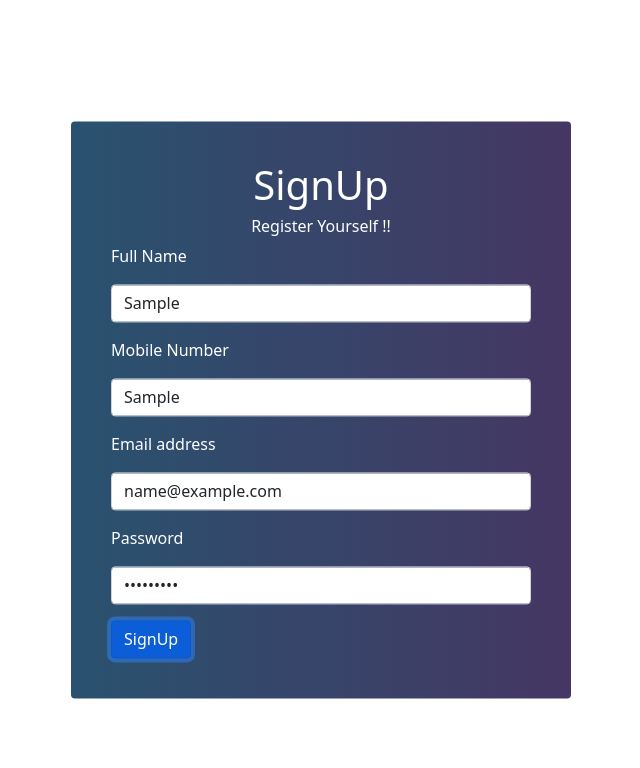
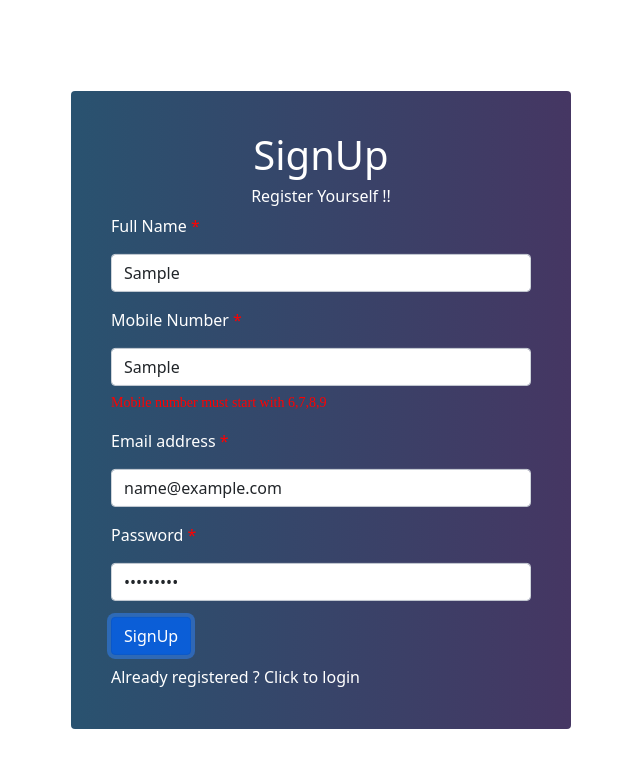
Before and after one commit to Gem-JaiSingh/ToDo-app, an Angular app: page /signup in a window 1280 px wide. Both pictures are taken after typing "Sample", "Sample", "name@example.com", "Sample123" into the empty fields and a click on the button "SignUp". Shown: the top 768 px of the page, without its empty margins (319-959 px from the left). Built offline with nearby package versions, Linux system fonts and the light colour scheme.

Commit message:
validations added in signup form

```diff
--- a/src/app/Main/login/login.component.css
+++ b/src/app/Main/login/login.component.css
@@ -17,3 +17,9 @@ label{
 .card h1,h6{
     color: #fff;
 }
+
+a{
+    color: #fff;
+    margin-top: 10px;
+    text-decoration: none;
+}
--- a/src/app/Main/login/login.component.html
+++ b/src/app/Main/login/login.component.html
@@ -19,6 +19,7 @@
 
                     <button type="submit" class="btn btn-primary">Login</button>
                   </form>
+                  <a routerLink="/signup">New user ? Click to SignUp</a>
             </div>
         </div>
     </div>
--- a/src/app/Main/signup/signup.component.css
+++ b/src/app/Main/signup/signup.component.css
@@ -17,3 +17,23 @@ label{
 .card h1,h6{
     color: #fff;
 }
+
+a{
+    color: #fff;
+    margin-top: 10px;
+    text-decoration: none;
+}
+
+.error-msg {
+    color: red;
+    font-size: 14px;
+    margin: 6px 0 0 0;
+    word-break: break-word;
+    font-family: pop-reg;
+}
+
+
+    label::after {
+        color: red;
+        content: " *";
+    }
--- a/src/app/Main/signup/signup.component.html
+++ b/src/app/Main/signup/signup.component.html
@@ -6,29 +6,123 @@
           <h1>SignUp</h1>
           <h6>Register Yourself !!</h6>
         </div>
-                <form>
+        <form [formGroup]="signupForm">
           <div class="form-group mb-3">
-                        <label for="exampleInputEmail1">Full Name</label>
-                        <input type="text" class="form-control mt-3" id="exampleInputname" aria-describedby="namehelp" placeholder="Enter your full name">
-
+            <label for="fullName">Full Name</label>
+            <input
+              type="text"
+              class="form-control mt-3"
+              id="fullName"
+              aria-describedby="namehelp"
+              placeholder="Enter your full name"
+              formControlName="fullName"
+            />
+            <div
+              *ngIf="
+                signupForm.controls['fullName'].invalid &&
+                (signupForm.controls['fullName'].dirty ||
+                  signupForm.controls['fullName'].touched)
+              "
+              class="error-msg"
+            >
+              <div *ngIf="signupForm.controls['fullName'].errors?.['required']">
+                Fullname is requird
+              </div>
+            </div>
           </div>
           <div class="form-group mb-3">
-                        <label for="exampleInputEmail1">Mobile Number</label>
-                        <input type="text" class="form-control mt-3" id="exampleInputnumber" aria-describedby="mobileHelp" placeholder="Enter mobile nuber">
-
+            <label for="mobileNumber">Mobile Number</label>
+            <input
+              type="text"
+              class="form-control mt-3"
+              (keypress)="isNumberKey($event)"
+              id="mobileNumber"
+              aria-describedby="mobileHelp"
+              placeholder="Enter mobile number"
+              formControlName="mobileNumber"
+              maxlength="10"
+            />
+            <div
+              *ngIf="
+                signupForm.controls['mobileNumber'].invalid &&
+                (signupForm.controls['mobileNumber'].dirty ||
+                  signupForm.controls['mobileNumber'].touched)
+              "
+              class="error-msg"
+            >
+              <div
+                *ngIf="signupForm.controls['mobileNumber'].errors?.['required']"
+              >
+                Mobile number is requird
+              </div>
+              <div *ngIf="signupForm.controls['mobileNumber'].dirty">
+                Mobile number must start with 6,7,8,9
+              </div>
+            </div>
           </div>
           <div class="form-group mb-3">
-                      <label for="exampleInputEmail1">Email address</label>
-                      <input type="email" class="form-control mt-3" id="exampleInputEmail1" aria-describedby="emailHelp" placeholder="Enter email">
-
+            <label for="emailAddress">Email address</label>
+            <input
+              type="email"
+              class="form-control mt-3"
+              id="emailAddress"
+              aria-describedby="emailHelp"
+              placeholder="Enter email"
+              formControlName="emailAddress"
+            />
+            <div
+              *ngIf="
+                signupForm.controls['emailAddress'].invalid &&
+                (signupForm.controls['emailAddress'].dirty ||
+                  signupForm.controls['emailAddress'].touched)
+              "
+              class="error-msg"
+            >
+              <div
+                *ngIf="signupForm.controls['emailAddress'].errors?.['required']"
+              >
+                Email address is requird
+              </div>
+              <div
+                *ngIf="signupForm.controls['emailAddress'].errors?.['pattern']"
+              >
+                Email address is invalid
+              </div>
+            </div>
           </div>
           <div class="form-group mb-3">
-                      <label for="exampleInputPassword1">Password</label>
-                      <input type="password" class="form-control mt-3" id="exampleInputPassword1" placeholder="Password">
+            <label for="password">Password</label>
+            <input
+              type="password"
+              class="form-control mt-3"
+              minlength="8"
+              maxlength="20"
+              id="password"
+              placeholder="Password"
+              formControlName="password"
+            />
+            <div
+              *ngIf="
+                signupForm.controls['password'].invalid &&
+                (signupForm.controls['password'].dirty ||
+                  signupForm.controls['password'].touched)
+              "
+              class="error-msg"
+            >
+              <div *ngIf="signupForm.controls['password'].errors?.['required']">
+                Email address is requird
+              </div>
+              <div
+                *ngIf="signupForm.controls['password'].errors?.['minlength']"
+              >
+                Password must be minimun 8 characters and maximum 20 characters
+              </div>
+            </div>
           </div>
 
           <button type="submit" class="btn btn-primary">SignUp</button>
         </form>
+        <a routerLink="/login" href="">Already registered ? Click to login</a>
       </div>
     </div>
   </div>
--- a/src/app/Main/signup/signup.component.ts
+++ b/src/app/Main/signup/signup.component.ts
@@ -1,4 +1,8 @@
 import { Component, OnInit } from '@angular/core';
+import { FormBuilder } from '@angular/forms';
+import { FormGroup } from '@angular/forms';
+import { FormControl } from '@angular/forms';
+import { Validators } from '@angular/forms';
 
 @Component({
   selector: 'app-signup',
@@ -7,9 +11,60 @@ import { Component, OnInit } from '@angular/core';
 })
 export class SignupComponent implements OnInit {
 
+  public signupForm !: FormGroup
+
   constructor() { }
 
   ngOnInit(): void {
+    this.signupForm = new FormGroup({
+      fullName: new FormControl (
+        "",
+        [
+          Validators.required,
+          Validators.maxLength(90),
+
+        ]),
+      mobileNumber: new FormControl (
+        "",
+        [
+          Validators.required,
+          Validators.minLength(10),
+          Validators.maxLength(10),
+          Validators.pattern("[6-9]\\d{9}"),
+        ]),
+        emailAddress: new FormControl (
+          "",
+          [
+            Validators.required,
+            Validators.maxLength(10),
+            Validators.pattern("^[a-z0-9._%+-]+@[a-z0-9.-]+\\.[a-z]{2,4}$"),
+          ]),
+          password: new FormControl (
+            "",
+            [
+              Validators.required,
+              Validators.minLength(8),
+              Validators.maxLength(20),
+
+            ]),
+
+
+    });
   }
 
+  signup(){
+
+  }
+  isNumberKey(evt: any) {
+    if (
+      (evt.key >= "0" && evt.key <= "9") ||
+      evt.key == "Backspace" ||
+      evt.key == "Delete" ||
+      evt.key == "ArrowLeft" ||
+      evt.key == "ArrowRight"
+    ) {
+      return true;
+    }
+    return false;
+  }
 }
--- a/src/app/app.module.ts
+++ b/src/app/app.module.ts
@@ -3,6 +3,7 @@ import { BrowserModule } from '@angular/platform-browser';
 import { FormsModule } from '@angular/forms';
 
 import { AppRoutingModule } from './app-routing.module';
+import { ReactiveFormsModule } from '@angular/forms';
 import { AppComponent } from './app.component';
 import { MainWindowComponent } from './main-window/main-window.component';
 import { TaskServiceService } from './task-service.service';
@@ -26,7 +27,8 @@ import { SignupComponent } from './Main/signup/signup.component';
     BrowserModule,
     AppRoutingModule,
     FormsModule,
-    NgbModule
+    NgbModule,
+    ReactiveFormsModule
   ],
   providers:[TaskServiceService],
 
```
Lines whose indentation alone changed are shown as unchanged.
